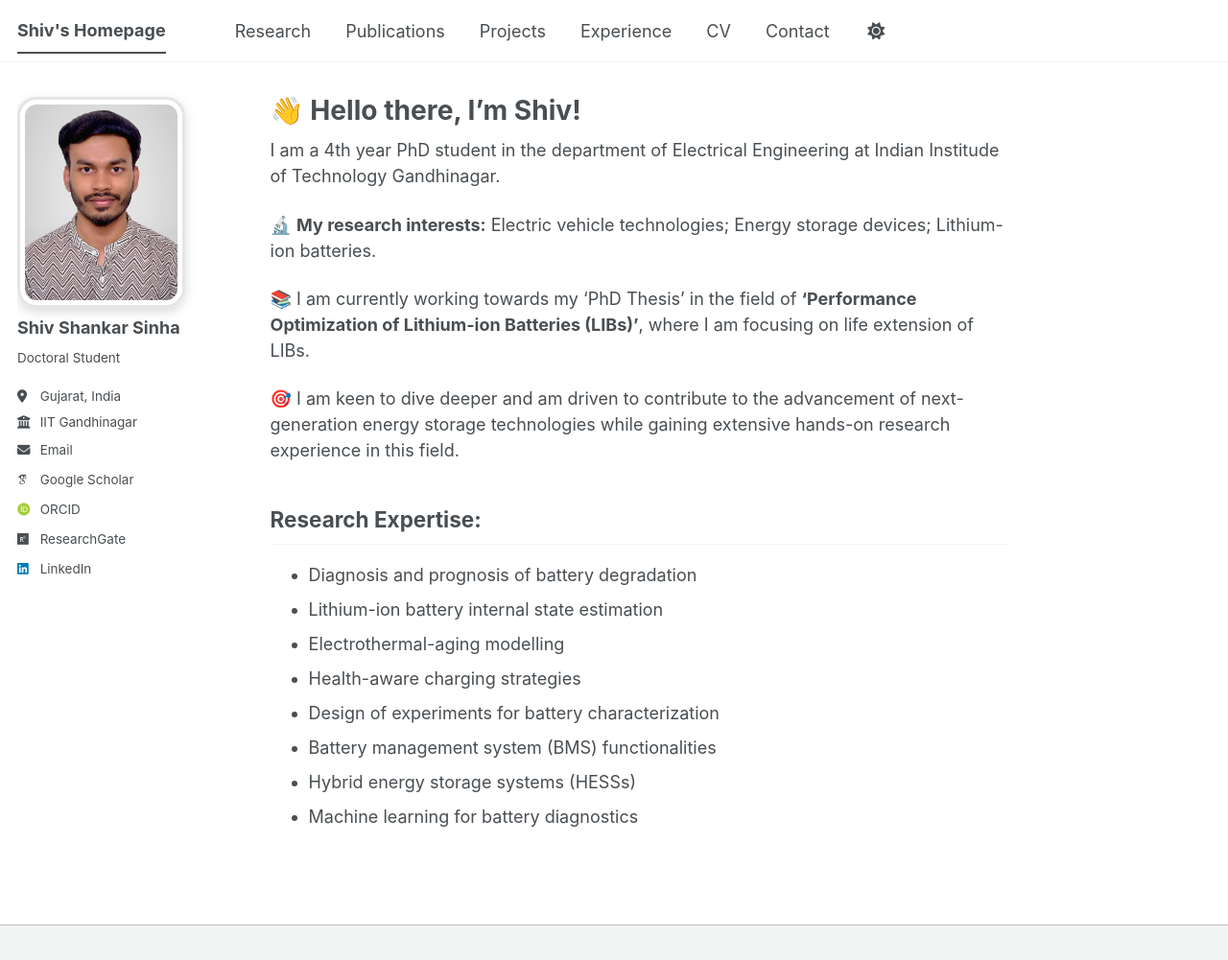
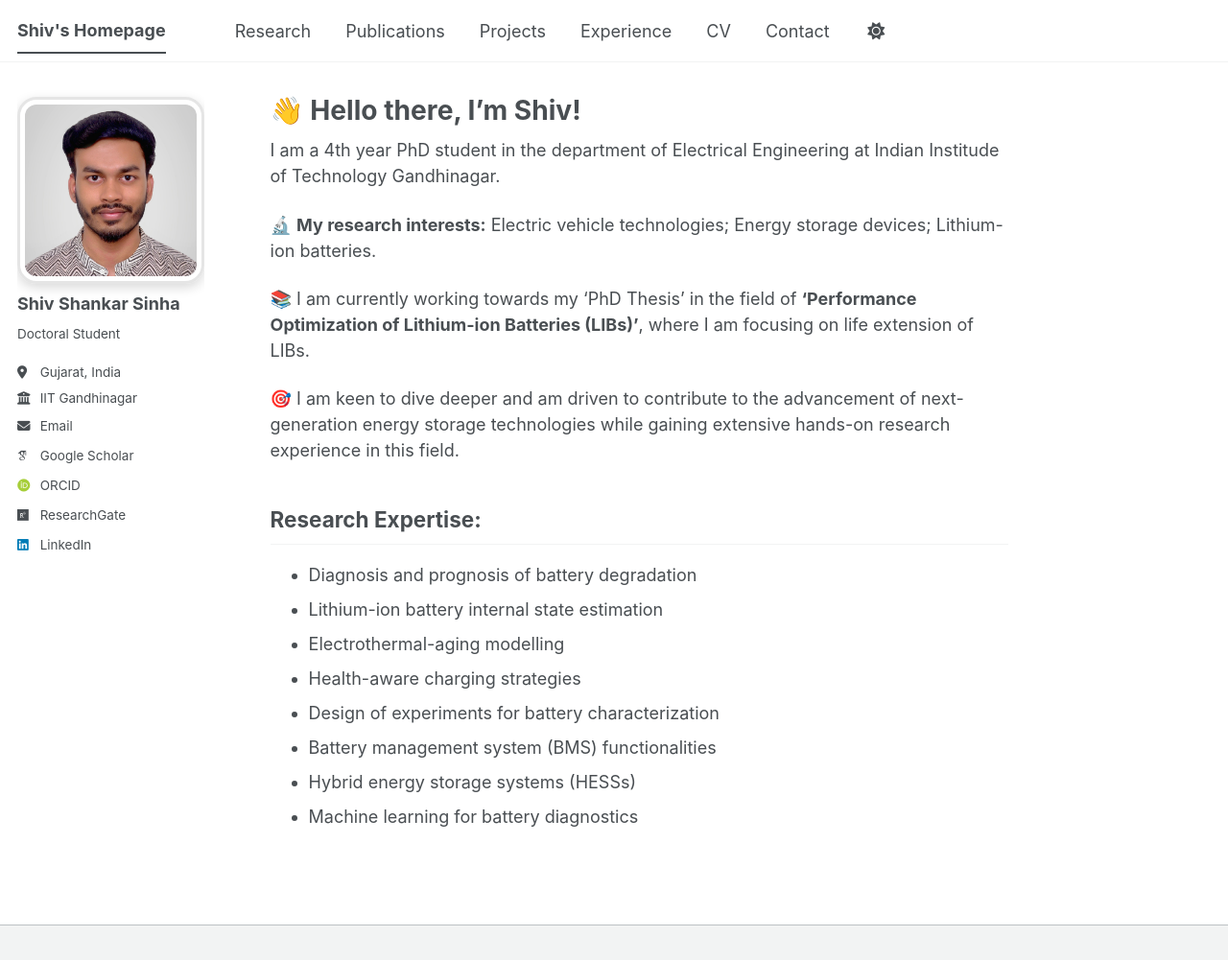
Before and after one commit to shivshankar-sinha/shivshankar-sinha.github.io, a Jekyll site: the page built from _pages/about.md, in a window 1280 px wide and 1001 px high. Shown: the whole window at 96% size. Built offline with Jekyll 4.4.1, drawn with Linux system fonts in a browser that asks for light colours; some web fonts are replaced; a script bundle is joined from its source files by our own code; library files that are not in the unit come from our copies.

Commit message:
Update main.scss

```diff
--- a/assets/css/main.scss
+++ b/assets/css/main.scss
@@ -42,12 +42,12 @@
     "vendor/font-awesome/brands"
 ;
 .author__avatar img {
-    width: 220px;
-    height: 220px;
+    width: 100%;
+    max-width: 220px;
+    aspect-ratio: 1 / 1;
     object-fit: cover;
     object-position: center top;
     border-radius: 20px;
     border: 3px solid #e5e5e5;
     box-shadow: 0 4px 12px rgba(0,0,0,0.15);
-    image-rendering: auto;
 }
```
